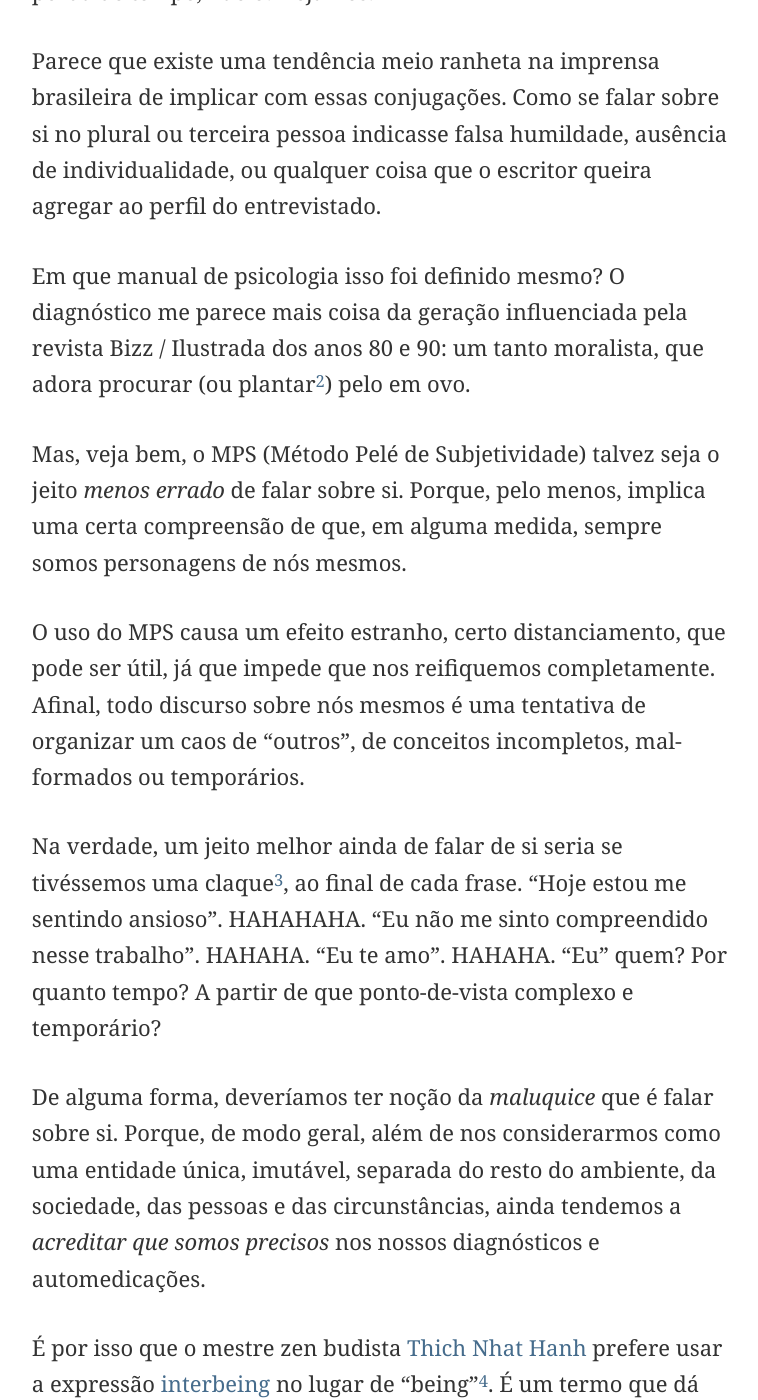
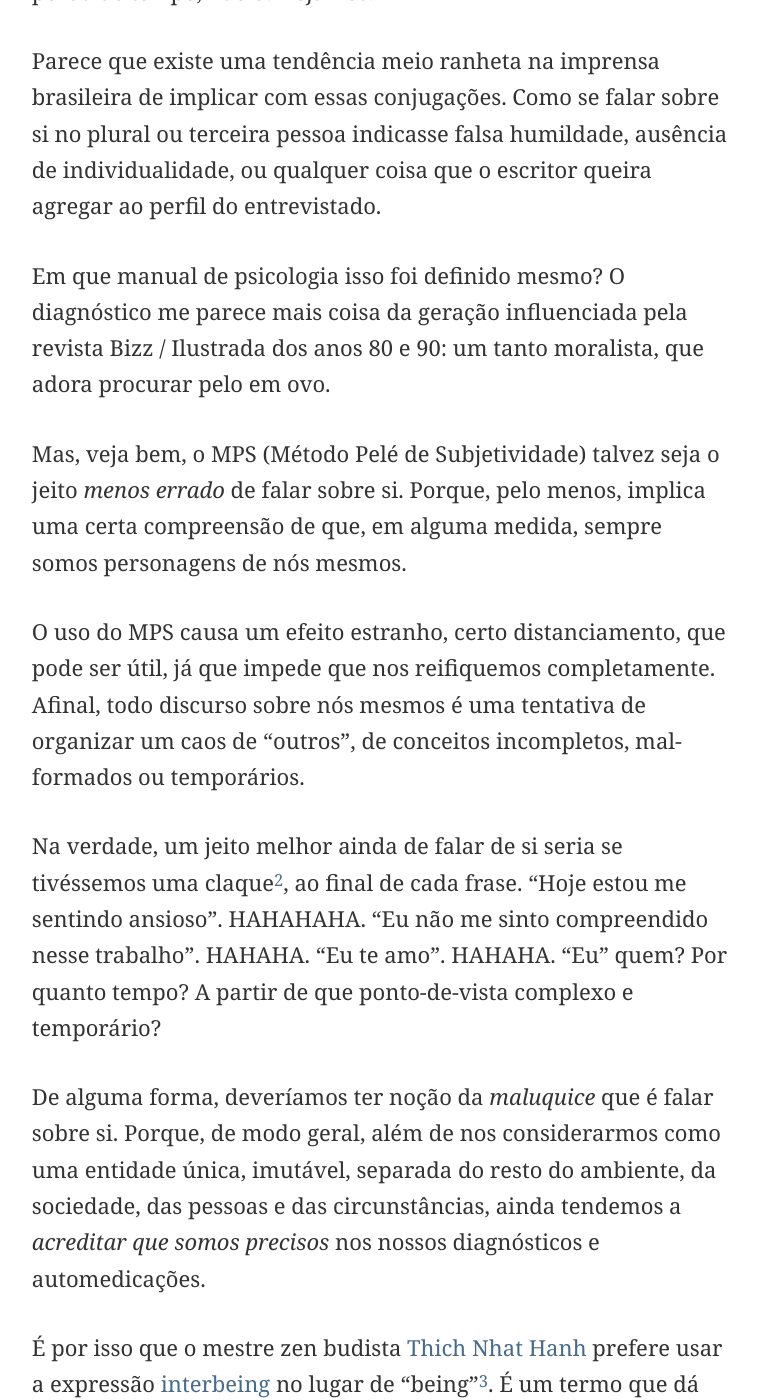
Before and after one commit to eduf/eduf.github.com, a Jekyll site: the page built from _posts/2013-12-09-metodo-pele-de-subjetividade.md, in a window 1280 px wide and 1400 px high, scrolled down 1331 px. Shown: the whole window, without its empty margins (260-1018 px from the left). Built offline with Jekyll 4.4.1, drawn with Linux system fonts in a browser that asks for light colours; nearby versions of some CDN libraries; comment, search, counter and statistics services are not loaded; some of the changed text lies outside the part shown.

Commit message:
Suavizando

```diff
--- a/_posts/2013-12-09-metodo-pele-de-subjetividade.md
+++ b/_posts/2013-12-09-metodo-pele-de-subjetividade.md
@@ -18,17 +18,17 @@ O fato é que nunca reparo nisso. E reparar parece uma tremenda perda de tempo,
 
 Parece que existe uma tendência meio ranheta na imprensa brasileira de implicar com essas conjugações. Como se falar sobre si no plural ou terceira pessoa indicasse falsa humildade, ausência de individualidade, ou qualquer coisa que o escritor queira agregar ao perfil do entrevistado.
 
-Em que manual de psicologia isso foi definido mesmo? O diagnóstico me parece mais coisa da geração influenciada pela revista Bizz / Ilustrada dos anos 80 e 90: um tanto moralista, que adora procurar (ou plantar[^2]) pelo em ovo.
+Em que manual de psicologia isso foi definido mesmo? O diagnóstico me parece mais coisa da geração influenciada pela revista Bizz / Ilustrada dos anos 80 e 90: um tanto moralista, que adora procurar pelo em ovo.
 
 Mas, veja bem, o MPS (Método Pelé de Subjetividade) talvez seja o jeito *menos errado* de falar sobre si. Porque, pelo menos, implica uma certa compreensão de que, em alguma medida, sempre somos personagens de nós mesmos.
 
 O uso do MPS causa um efeito estranho, certo distanciamento, que pode ser útil, já que impede que nos reifiquemos completamente. Afinal, todo discurso sobre nós mesmos é uma tentativa de organizar um caos de "outros", de conceitos incompletos, mal-formados ou temporários.
 
-Na verdade, um jeito melhor ainda de falar de si seria se tivéssemos uma claque[^3], ao final de cada frase. "Hoje estou me sentindo ansioso". HAHAHAHA. "Eu não me sinto compreendido nesse trabalho". HAHAHA. "Eu te amo". HAHAHA. "Eu" quem? Por quanto tempo? A partir de que ponto-de-vista complexo e temporário?
+Na verdade, um jeito melhor ainda de falar de si seria se tivéssemos uma claque[^2], ao final de cada frase. "Hoje estou me sentindo ansioso". HAHAHAHA. "Eu não me sinto compreendido nesse trabalho". HAHAHA. "Eu te amo". HAHAHA. "Eu" quem? Por quanto tempo? A partir de que ponto-de-vista complexo e temporário?
 
 De alguma forma, deveríamos ter noção da *maluquice* que é falar sobre si. Porque, de modo geral, além de nos considerarmos como uma entidade única, imutável, separada do resto do ambiente, da sociedade, das pessoas e das circunstâncias, ainda tendemos a *acreditar que somos precisos* nos nossos diagnósticos e automedicações.
 
-É por isso que o mestre zen budista [Thich Nhat Hanh](https://en.wikipedia.org/wiki/Thich_Nhat_Hanh) prefere usar a expressão [interbeing](https://www.youtube.com/watch?v=azOZ8d0UvVs) no lugar de "being"[^4]. É um termo que dá melhor conta da complexidade do assunto. Mas imagino que não vão aceita-lo na prova do ENEM.
+É por isso que o mestre zen budista [Thich Nhat Hanh](https://en.wikipedia.org/wiki/Thich_Nhat_Hanh) prefere usar a expressão [interbeing](https://www.youtube.com/watch?v=azOZ8d0UvVs) no lugar de "being"[^3]. É um termo que dá melhor conta da complexidade do assunto. Mas imagino que não vão aceita-lo na prova do ENEM.
 
 De qualquer forma, por que deveríamos achar que quem fala de si na primeira pessoa é "mais autêntico" ou "humilde"? Ainda mais nessa época em que cada vez mais pressupomos que a construção de nossa — digamos — identidade, deva ser algo minuciosamente documentado e publicado em servidores na internet. E até mesmo quantificada cientificamente, medida via Estatística, gravada com câmeras, [mapeada via ressonância magnética](http://www.nytimes.com/2013/11/30/books/arnon-grunberg-is-writing-while-connected-to-electrodes.html?_r=1&). Somos cada vez mais coletivos. E *industrialmente* coletivos. Science!, [diria Thomas Dolby](https://www.youtube.com/watch?v=V83JR2IoI8k).
 
@@ -37,6 +37,5 @@ Dizem que no final do Renascimento / começo da Modernidade entramos na Era da S
 Nunca foi, ao mesmo tempo, tão fácil, tão difícil e um tanto engraçado falar em primeira pessoa. Pelo jeito, Edson Arantes do Nascimento foi um virtuose não só no futebol, mas um visionário da gramática.
 
 [^1]: O Pelé, que é o exemplo mais clássico dessa prática de "terceirizar" a pessoa.
-[^2]: "Plantar" no mesmo sentido em que usamos quando nos referimos a policiais que forjam flagrantes.
-[^3]: Aqueles risos coletivos, usados em siticoms.
-[^4]: *Being* significa "Ser", em inglês (como em "Ser Humano").
+[^2]: Aqueles risos coletivos, usados em siticoms.
+[^3]: *Being* significa "Ser", em inglês (como em "Ser Humano").
```
